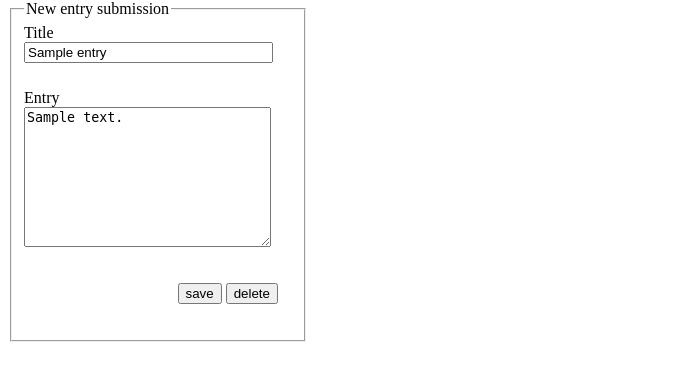
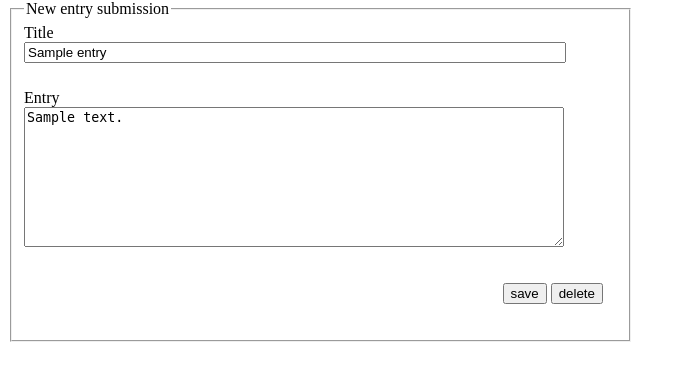
Before and after one commit to andreynho2006/BloggingSystem, a PHP site: page /admin.php?page=editor&id=1 in a window 1280 px wide. Shown: the part 26-407 px from the top of the page, without its empty margins (0-684 px from the left). Run offline with PHP 8.4, Linux system fonts and the light colour scheme; tables that the repository leaves empty or names only in its code hold one stand-in row (values such as "Sample post"); some libraries are stand-ins or nearby versions.

Commit message:
make form width 625px

```diff
--- a/css/blog.css
+++ b/css/blog.css
@@ -1,5 +1,5 @@
 form#editor {
-    width: 300px;
+    width: 625px;
     margin: 0px;
     padding: 0px;
 }
```
